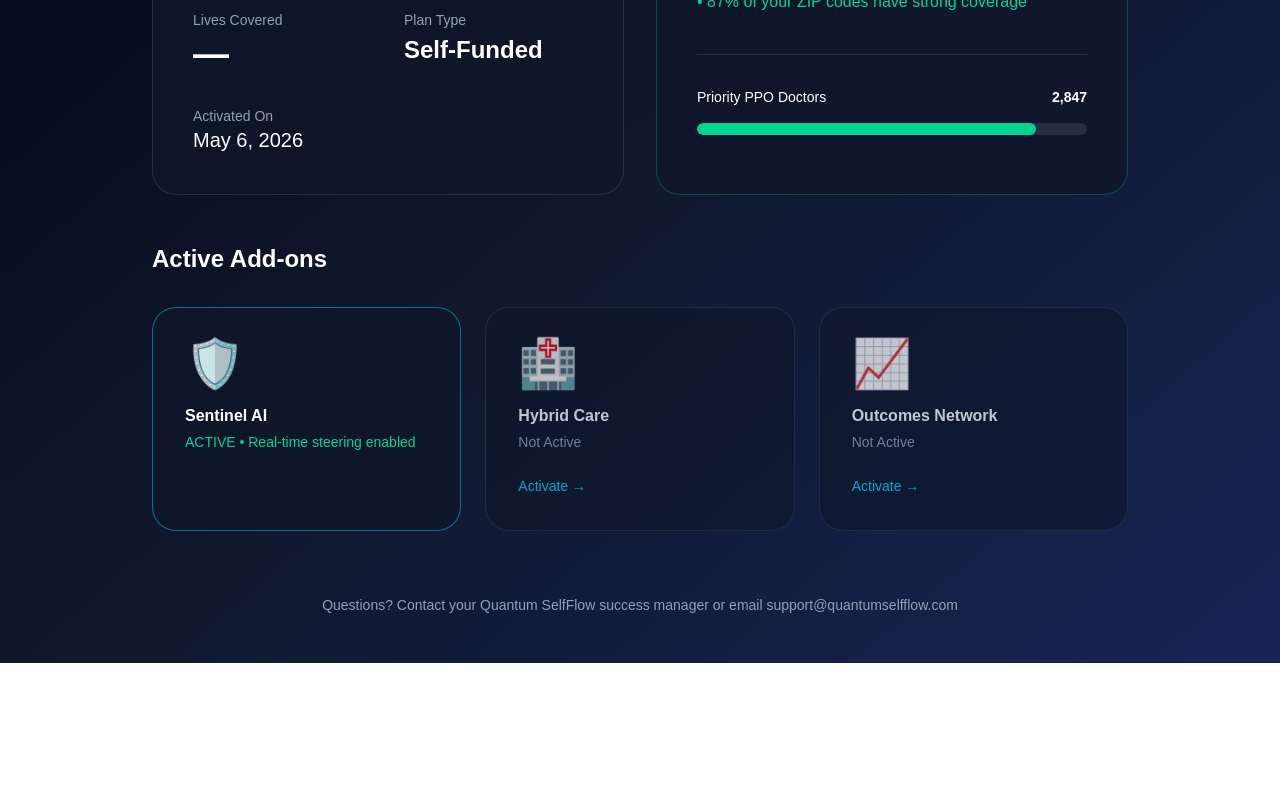
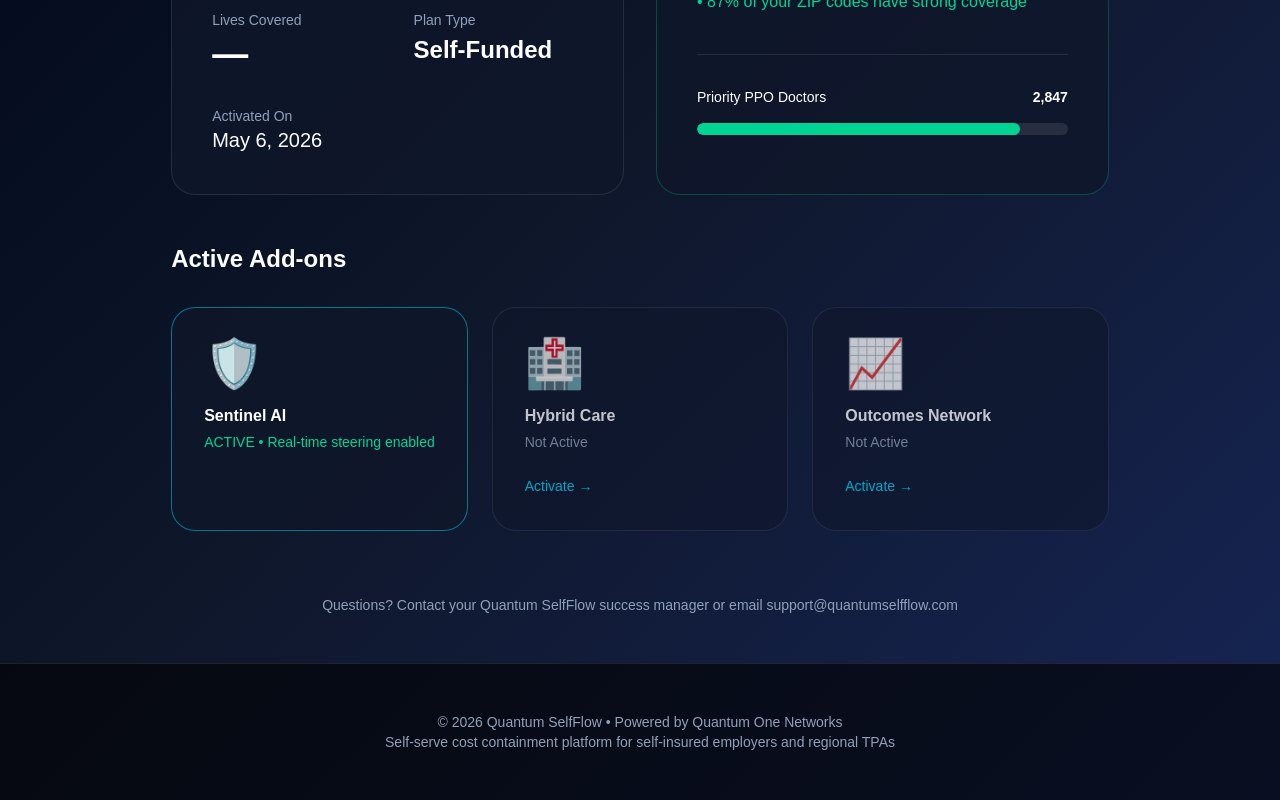
Before and after one commit to ryunstuart/quantum-selfflow, a Next.js app in the folder frontend/: page /myplan in a window 1280 px wide. Shown: the part 452-1252 px from the top of the page. Before the commit the page ends 1115 px from the top, so only its background shows below. Built offline with nearby package versions, Linux system fonts and the light colour scheme.

Commit message:
Full myplan page with auto-updating copyright year

```diff
--- a/frontend/app/myplan/page.tsx
+++ b/frontend/app/myplan/page.tsx
@@ -13,8 +13,10 @@
     }
   }, []);
 
+  const currentYear = new Date().getFullYear();
+
   return (
-    <div className="min-h-screen bg-gradient-to-br from-slate-950 via-slate-900 to-blue-950 text-white">
+    <div className="min-h-screen bg-gradient-to-br from-slate-950 via-slate-900 to-blue-950 text-white flex flex-col">
       <nav className="border-b border-white/10 bg-black/80 backdrop-blur-md sticky top-0 z-50">
         <div className="max-w-7xl mx-auto px-4 md:px-6 py-4 flex justify-between items-center">
           <Link href="/" className="flex items-center gap-3 hover:opacity-90 transition">
@@ -29,12 +31,17 @@
             <Link href="/" className="hover:text-cyan-400">Home</Link>
             <Link href="/dashboard" className="hover:text-cyan-400">Dashboard</Link>
             <Link href="/myplan" className="text-cyan-400 font-medium">My Plan</Link>
-            <button onClick={() => { localStorage.removeItem('selfflow_user'); window.location.href = '/'; }} className="text-red-400 hover:text-red-500">Logout</button>
+            <button
+              onClick={() => { localStorage.removeItem('selfflow_user'); window.location.href = '/'; }}
+              className="text-red-400 hover:text-red-500"
+            >
+              Logout
+            </button>
           </div>
         </div>
       </nav>
 
-      <div className="max-w-5xl mx-auto px-4 md:px-6 py-12">
+      <div className="max-w-5xl mx-auto px-4 md:px-6 py-12 flex-1">
         <h1 className="text-5xl font-bold tracking-tighter mb-2">My Plan</h1>
         <p className="text-slate-400 text-xl">Quantum SelfFlow • Priority PPO Network</p>
 
@@ -115,6 +122,14 @@
           Questions? Contact your Quantum SelfFlow success manager or email support@quantumselfflow.com
         </div>
       </div>
+
+      {/* Auto Year Footer */}
+      <footer className="border-t border-white/10 bg-black/60 py-12 mt-auto">
+        <div className="max-w-7xl mx-auto px-6 text-center text-slate-400 text-sm">
+          © {currentYear} Quantum SelfFlow • Powered by Quantum One Networks<br />
+          Self-serve cost containment platform for self-insured employers and regional TPAs
+        </div>
+      </footer>
     </div>
   );
 }
```
